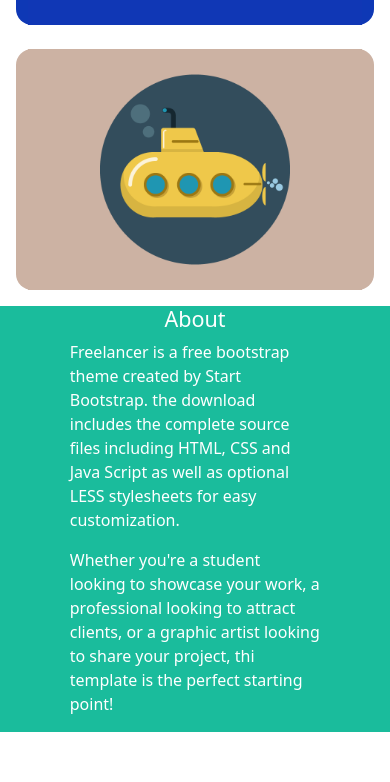
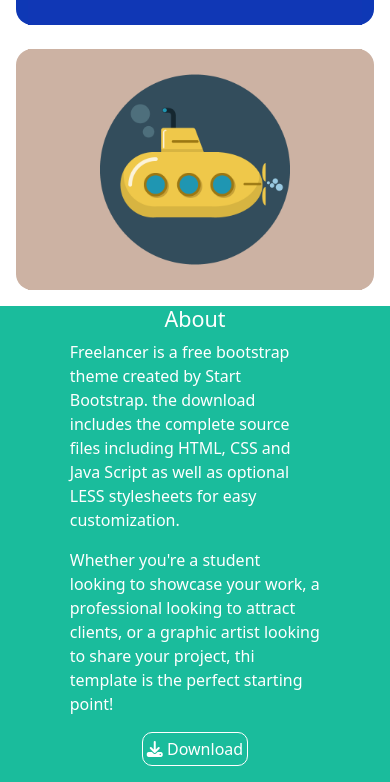
Before and after one commit to lucasens1/html-css-bootstrap-freelancer, a plain HTML site: page index.html in a window 390 px wide. Shown: the part 1806-2588 px from the top of the page. Before the commit the page ends 2538 px from the top, so only its background shows below. Drawn offline with nearby package versions, Linux system fonts and the light colour scheme.

Commit message:
add: about complete responsive

```diff
--- a/css/style.css
+++ b/css/style.css
@@ -50,3 +50,10 @@
 #about-sect .col-12{
     background-color: inherit;
 }
+
+.ms_style_button{
+    border: 1px solid white;
+    border-radius: 10px;
+    background: none;
+    color: white;
+}
--- a/index.html
+++ b/index.html
@@ -6,6 +6,8 @@
     <!-- Bootstrap -->
     <link href="https://cdn.jsdelivr.net/npm/bootstrap@5.3.3/dist/css/bootstrap.min.css" rel="stylesheet" integrity="sha384-QWTKZyjpPEjISv5WaRU9OFeRpok6YctnYmDr5pNlyT2bRjXh0JMhjY6hW+ALEwIH" crossorigin="anonymous">
 
+    <!-- Font Awesome -->
+    <link rel="stylesheet" href="https://cdnjs.cloudflare.com/ajax/libs/font-awesome/6.5.1/css/all.min.css" integrity="sha512-DTOQO9RWCH3ppGqcWaEA1BIZOC6xxalwEsw9c2QQeAIftl+Vegovlnee1c9QX4TctnWMn13TZye+giMm8e2LwA==" crossorigin="anonymous" referrerpolicy="no-referrer" />
 
     <!-- Custom Style Sheet -->
     <link rel="stylesheet" href="./css/style.css">
@@ -49,13 +51,14 @@
             </div>
         </div>
 
+        <!-- Uso il mio container per le impo-->
         <section class="ms_container">
             <div class="about text-center">
                 <h4>About</h4>
             </div>
             <!-- Do flex al container che contiene la row con le colonne così da accentrarli,
             Nota per me : CONTAINER PADRE NON è FLEX DI BASE -->
-            <div class="container d-flex justify-content-center">
+            <div class="container d-flex justify-content-center pb-3">
                 <div class="row w-75" id="about-sect">
                     <div class="col-12 col-md-6">
                         <p>
@@ -63,10 +66,13 @@
                         </p>
                     </div>
                     <div class="col-12 col-md-6">
-
                         <p>
                             Whether you're a student looking to showcase your work, a professional looking to attract clients, or a graphic artist looking to share your project, thi template is the perfect starting point!
                         </p>
+                    </div>
+
+                    <div class="col-12 text-center">
+                        <button class="ms_style_button p-1"> <i class="fa-solid fa-download"></i> Download</button>
                     </div>
                 </div>
             </div>
```
